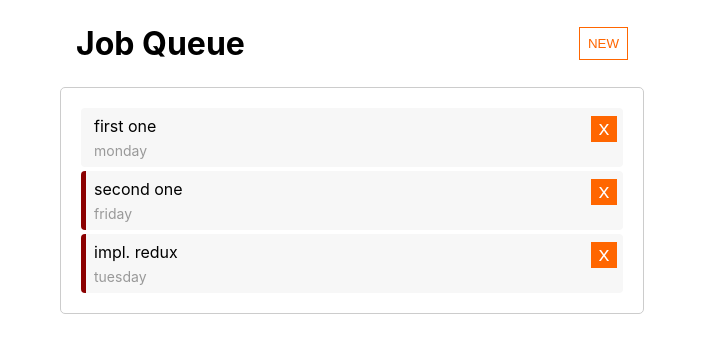
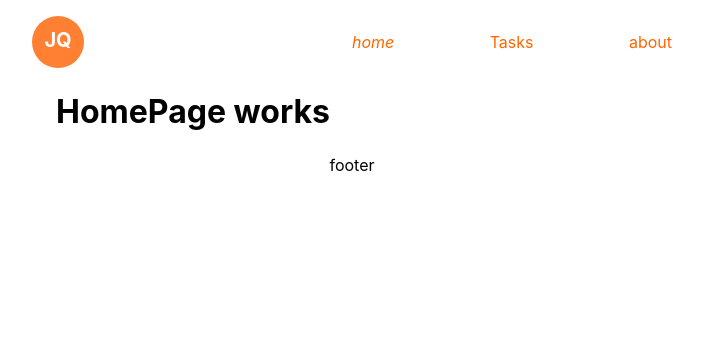
Before and after one commit to serikpai/react-playground, a React (Create React App) app: page / in a window 1280 px wide. Shown: the top 352 px of the page, without its empty margins (288-991 px from the left). Built offline with nearby package versions, Linux system fonts and the light colour scheme.

Commit message:
add router functions

```diff
--- a/package.json
+++ b/package.json
@@ -11,6 +11,7 @@
     "react": "^18.2.0",
     "react-dom": "^18.2.0",
     "react-redux": "^8.0.5",
+    "react-router-dom": "^6.8.1",
     "react-scripts": "5.0.1",
     "redux": "^4.2.1",
     "web-vitals": "^2.1.4"
--- a/src/App.js
+++ b/src/App.js
@@ -1,12 +1,26 @@
 import './App.css';
 import {TaskList} from './pages/TaskList/TaskList';
+import {BrowserRouter, Route, Routes} from 'react-router-dom';
+
+import {LayoutHeader} from './components/LayoutWrapper/LayoutHeader';
+import {LayoutFooter} from './components/LayoutWrapper/LayoutFooter';
+import {HomePage} from './pages/HomePage/HomePage';
+import {TaskPage} from './pages/TaskPage/TaskPage';
 
 function App() {
-  return (
-    <div className="container">
-      <TaskList></TaskList>
-    </div>
-  );
+    return (
+        <BrowserRouter>
+            <LayoutHeader></LayoutHeader>
+            <div className="container">
+                <Routes>
+                    <Route exact path="/" element={<HomePage/>}></Route>
+                    <Route path="/tasks" element={<TaskList/>}></Route>
+                    <Route path="/tasks/:id" element={<TaskPage/>}></Route>
+                </Routes>
+            </div>
+            <LayoutFooter></LayoutFooter>
+        </BrowserRouter>
+    );
 }
 
 export default App;
--- /dev/null
+++ b/src/components/LayoutWrapper/LayoutFooter.js
@@ -0,0 +1,13 @@
+import React from 'react';
+import css from './LayoutWrapper.module.css'
+
+
+export function LayoutFooter() {
+    return (
+        <footer className={css.pageFooter}>footer</footer>
+    );
+}
+
+LayoutFooter.defaultProps = {};
+
+LayoutFooter.propTypes = {};
--- /dev/null
+++ b/src/components/LayoutWrapper/LayoutHeader.js
@@ -0,0 +1,23 @@
+import React from 'react';
+import {NavLink} from 'react-router-dom';
+
+import css from './LayoutWrapper.module.css'
+
+export function LayoutHeader() {
+    return (
+        <header className={css.pageHeader}>
+            <div className={css.logo}>JQ</div>
+            <nav className={css.mainNav}>
+                <ul>
+                    <li><NavLink to="/">home</NavLink></li>
+                    <li><NavLink to="/tasks">Tasks</NavLink></li>
+                    <li><NavLink to="/about">about</NavLink></li>
+                </ul>
+            </nav>
+        </header>
+    );
+}
+
+LayoutHeader.defaultProps = {};
+
+LayoutHeader.propTypes = {};
--- /dev/null
+++ b/src/components/LayoutWrapper/LayoutWrapper.module.css
@@ -0,0 +1,43 @@
+.pageHeader {
+    max-width: 40rem;
+    margin: 1rem auto 0;
+}
+
+.logo {
+    background: #ff8033;
+    color: white;
+    font-size: 1.25rem;
+    font-weight: bold;
+
+    width: 3.25rem;
+    height: 3rem;
+    border-radius: 50%;
+    padding-bottom: .25rem;
+
+    display: flex;
+    align-items: center;
+    justify-content: center;
+}
+
+.mainNav ul {
+    min-width: 20rem;
+    list-style: none;
+    margin: 0;
+    padding: 0;
+
+    display: flex;
+    justify-content: space-between;
+}
+
+.mainNav a {
+    color: #ff6600;
+    text-decoration: none;
+}
+a[aria-current='page'] {
+    font-style: italic;
+}
+
+.pageFooter {
+    display: flex;
+    justify-content: center;
+}
--- a/src/components/TaskItem/TaskItem.js
+++ b/src/components/TaskItem/TaskItem.js
@@ -1,9 +1,11 @@
+import {Link} from 'react-router-dom';
+import {useDispatch} from 'react-redux';
 import classNames from 'classnames';
-import {useDispatch} from 'react-redux';
 
 import {deleteTask, togglePriority} from '../../reducers/task';
 
 import css from './TaskItem.module.css';
+
 
 export const TaskItem = ({task}) => {
     const dispatch = useDispatch();
@@ -23,7 +25,11 @@ export const TaskItem = ({task}) => {
 
     return (
         <div className={cssClasses} onDoubleClick={onDoubleClick}>
-            <p className={css.name}>{task.name}</p>
+            <p className={css.name}>
+                <Link to={task.id.toString()}>
+                {task.name}
+                </Link>
+            </p>
             <i className={css.icon} onClick={onDeleteItemClick}>x</i>
             <p className={css.dueTime}>{task.dueTime}</p>
         </div>
--- a/src/index.css
+++ b/src/index.css
@@ -13,7 +13,7 @@ code {
 }
 
 .container {
-    width: 600px;
+    max-width: 40rem;
     margin: 0 auto
 }
 
--- /dev/null
+++ b/src/pages/HomePage/HomePage.js
@@ -0,0 +1,13 @@
+import React from 'react';
+
+export function HomePage() {
+    return (
+        <>
+            <h1>HomePage works</h1>
+        </>
+    );
+}
+
+HomePage.defaultProps = {};
+
+HomePage.propTypes = {};
--- /dev/null
+++ b/src/pages/TaskPage/TaskPage.js
@@ -0,0 +1,20 @@
+import React from 'react';
+import {useParams} from 'react-router-dom';
+import {useSelector} from 'react-redux';
+
+export function TaskPage() {
+
+    const {id} = useParams();
+    const tasks = useSelector(x => x.task.value);
+    const task = tasks.find(t => t.id === +id);
+
+    return (
+        <>
+            <h1>Task: {task.name}</h1>
+        </>
+    );
+}
+
+TaskPage.defaultProps = {};
+
+TaskPage.propTypes = {};
--- a/src/reducers/task.js
+++ b/src/reducers/task.js
@@ -40,11 +40,14 @@ export const taskSlice = createSlice({
             state.value = state.value
                 .map(task => task.id === id ? {...task, important: !task.important} : task);
         },
-        toggleUpsertForm:(state)=>{
+        toggleUpsertForm: (state) => {
             state.isOpen = !state.isOpen;
-        }
+        },
+        // getTask: (state, action) => {
+        //     return "tasks"
+        // }
     }
 });
 
-export const {addNewTask, deleteTask, togglePriority, toggleUpsertForm} = taskSlice.actions;
+export const {addNewTask, deleteTask, togglePriority, toggleUpsertForm, getTask} = taskSlice.actions;
 export default taskSlice.reducer;
```
Also changed, not shown: src/pages/AboutPage/AboutPage.js (added, +13 -0 lines), 2 other files (tests, documents, lock files or other folders).
